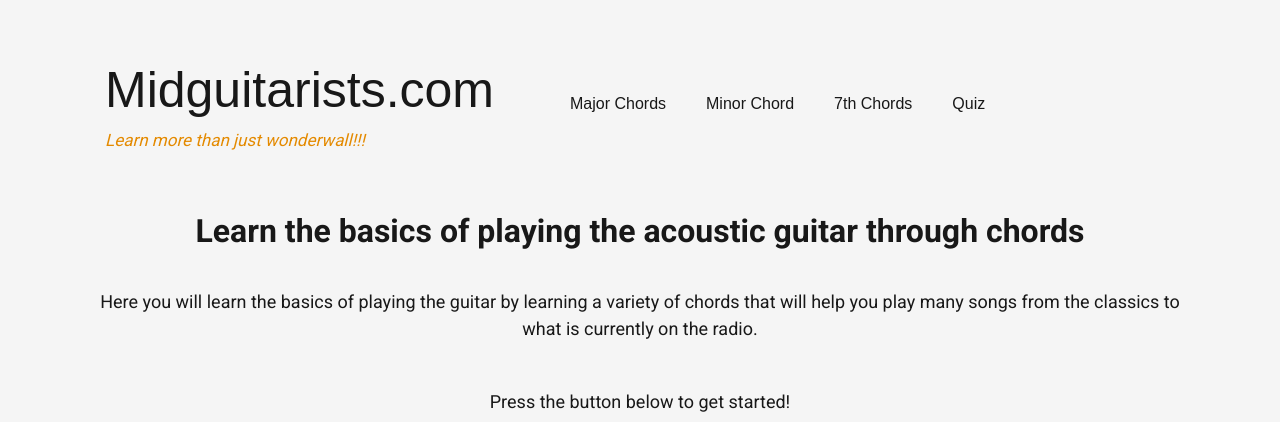
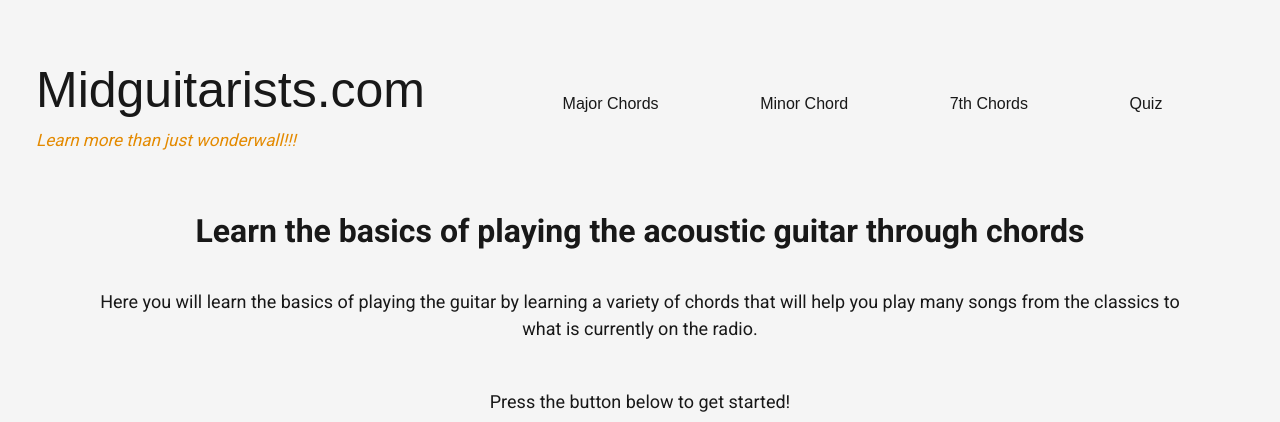
Before and after one commit to nkw6/Guitar_cords, a Flask app: page / in a window 1280 px wide. Shown: the top 422 px of the page. Run offline with Flask 2, Linux system fonts and the light colour scheme; some libraries are stand-ins or nearby versions.

Commit message:
Modified navbar css

```diff
--- a/static/main.css
+++ b/static/main.css
@@ -7,6 +7,16 @@
     padding-top: 25pt;
     background-color: whitesmoke !important;
 }
+
+.navbar-expand .navbar-collapse {
+    width: -webkit-fill-available;
+}
+
+.navbar-expand .navbar-nav {
+    justify-content: space-evenly;
+    width: inherit;
+}
+
 .navbar_text{
     font-family: Arial;
     padding: 20px;
--- a/templates/layout.html
+++ b/templates/layout.html
@@ -27,8 +27,7 @@
   </head>
   <body>
 
-<nav class="navbar navbar-expand-lg navbar-light bg-light">
-  <div class="container">
+<nav class="navbar navbar-expand navbar-light bg-light">
   <a class="navbar-brand navbar_text" href="/">Midguitarists.com
     <div class="navbar_brand_text">Learn more than just wonderwall!!!</div>
   </a>
@@ -43,7 +42,6 @@
       <a class="nav_link navbar_text" href="/quiz/1">Quiz</a>
     </div>
   </div>
-  </div>
 </nav>
 
     <div class="container">
```
Lines whose indentation alone changed are shown as unchanged.
